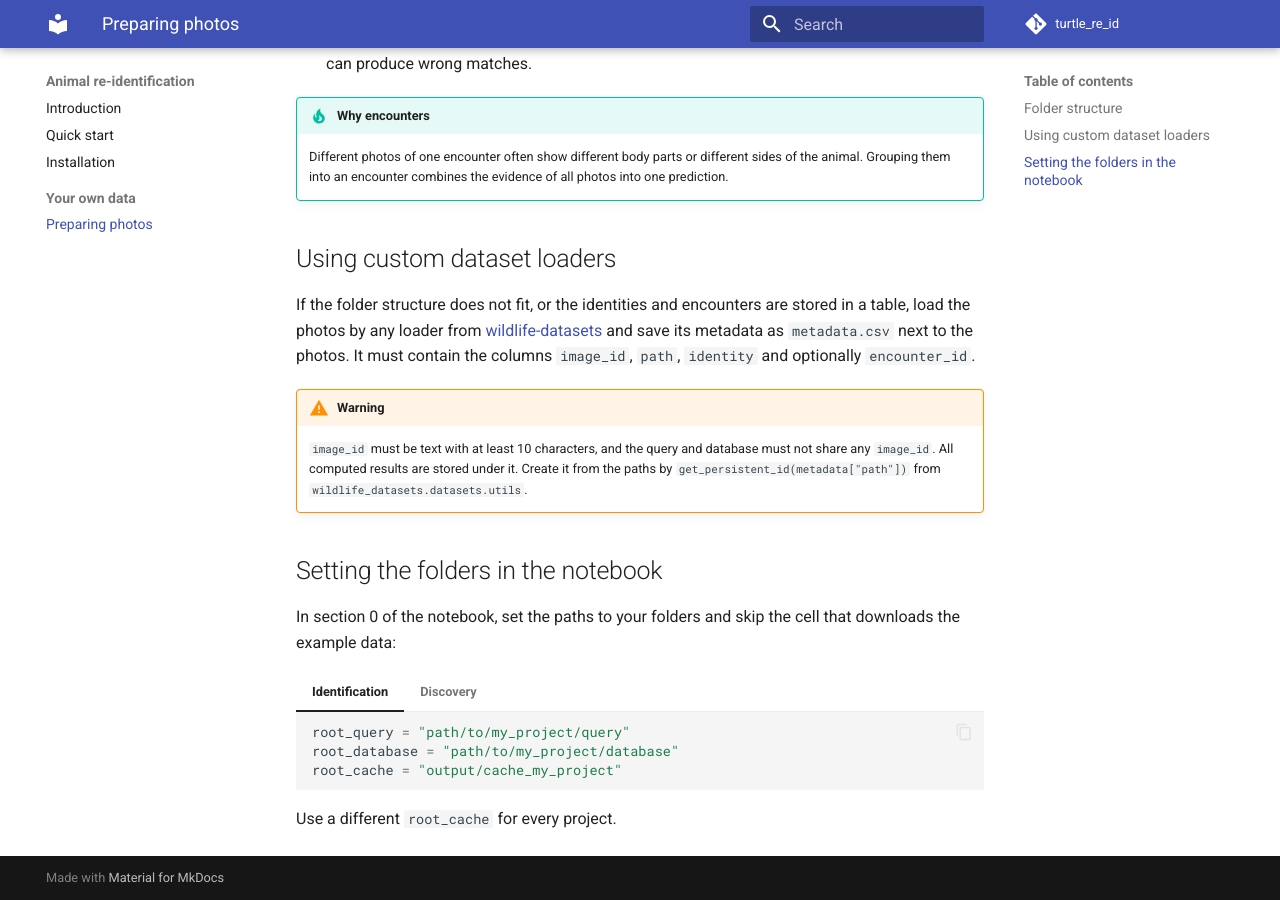
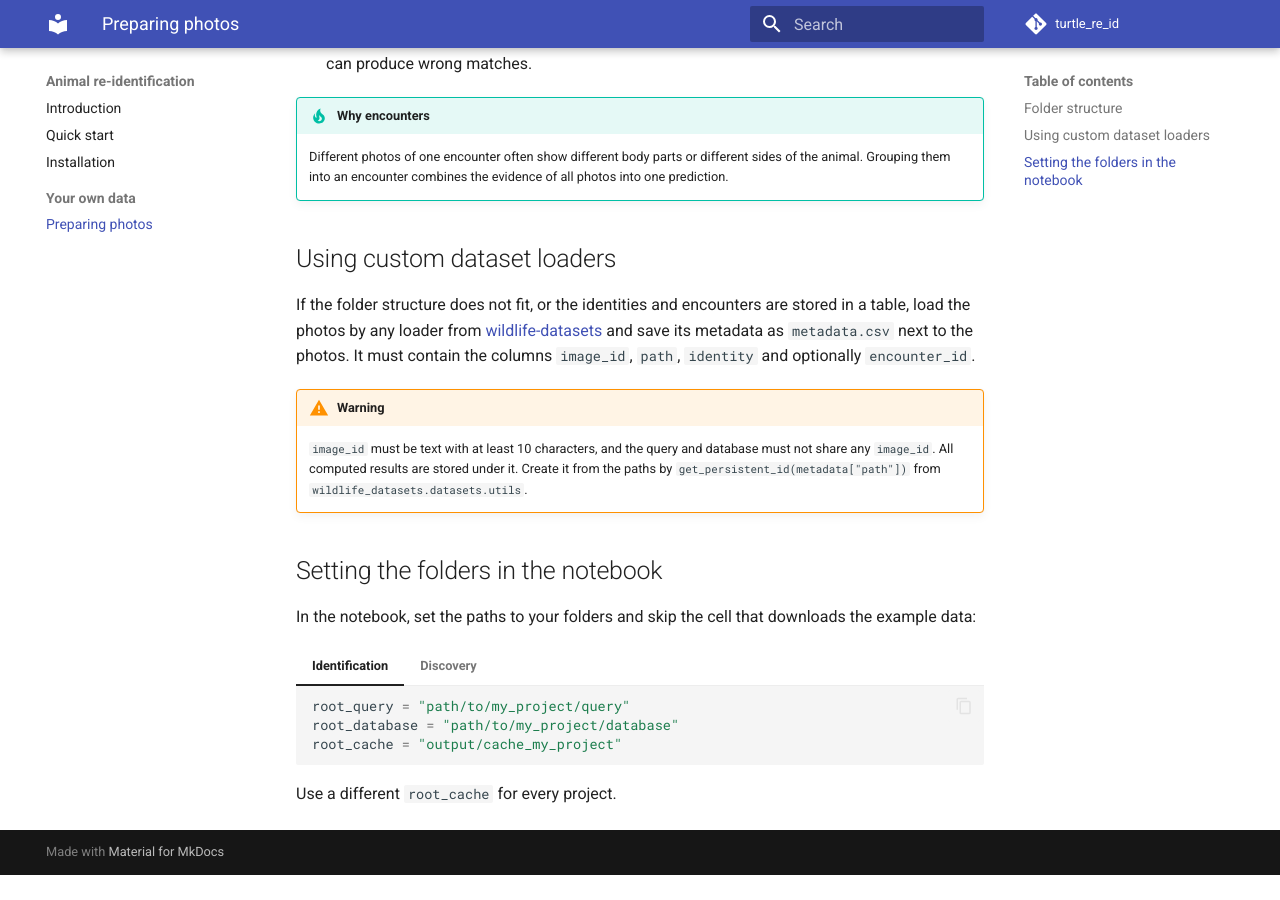
Before and after one commit to sadda/turtle_re_id, an MkDocs documentation site: the page built from docs/data.md, in a window 1280 px wide and 900 px high, scrolled down 1504 px. Built offline with MkDocs 1.6.1 and Material for MkDocs 9.7.7, drawn with Linux system fonts in a browser that asks for light colours; comment, search, counter and statistics services are not loaded; after the commit the page ends 2379 px from its top, so only the background shows below that.

Commit message:
Small edit

```diff
--- a/docs/data.md
+++ b/docs/data.md
@@ -91,7 +91,7 @@ If the folder structure does not fit, or the identities and encounters are store
 
 ## Setting the folders in the notebook
 
-In section 0 of the notebook, set the paths to your folders and skip the cell that downloads the example data:
+In the notebook, set the paths to your folders and skip the cell that downloads the example data:
 
 === "Identification"
 
```
